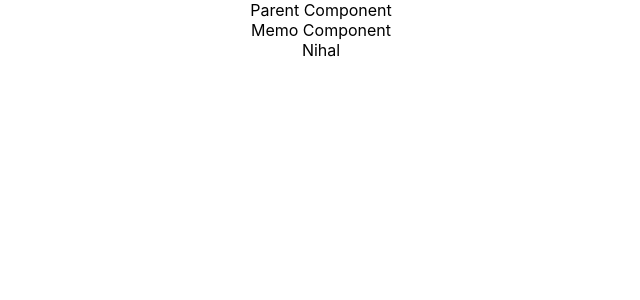
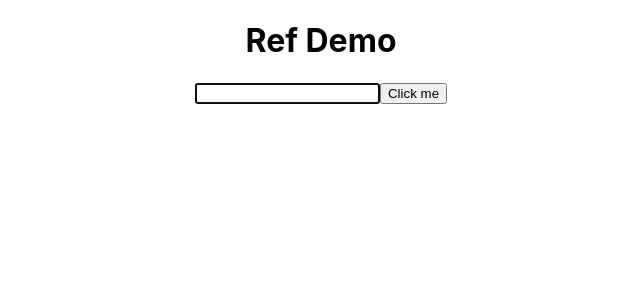
Before and after one commit to nihalshanp/learning-react, a React (Create React App) app: page / in a window 1280 px wide. Shown: the top 300 px of the page, without its empty margins (319-959 px from the left). Built offline with nearby package versions, Linux system fonts and the light colour scheme.

Commit message:
Learned basics of Refs

```diff
--- a/src/App.js
+++ b/src/App.js
@@ -1,12 +1,12 @@
 import React, { Component }  from 'react'
 import './App.css';
-import ParComp from './Component/ParComp'
+import RefDemo from './Component/RefDemo'
 
 class App extends Component {
   render(){
   return (
     <div className="App">
-        <ParComp/>
+        <RefDemo/>
     </div>
   );
   }
--- /dev/null
+++ b/src/Component/RefDemo.js
@@ -0,0 +1,28 @@
+import React, { Component } from 'react'
+
+export default class RefDemo extends Component {
+
+    constructor(props){
+        super(props)
+        this.inputRef = React.createRef()
+    }
+
+    componentDidMount(){
+        this.inputRef.current.focus()
+    }
+
+    buttonClick = () => {
+        alert(this.inputRef.current.value)
+    }
+
+    render() {
+        console.log(this.inputRef);
+        return (
+            <div>
+                <h1>Ref Demo</h1>
+                <input type='text' ref={this.inputRef}/>
+                <button onClick={this.buttonClick}>Click me</button>
+            </div>
+        )
+    }
+}
```
